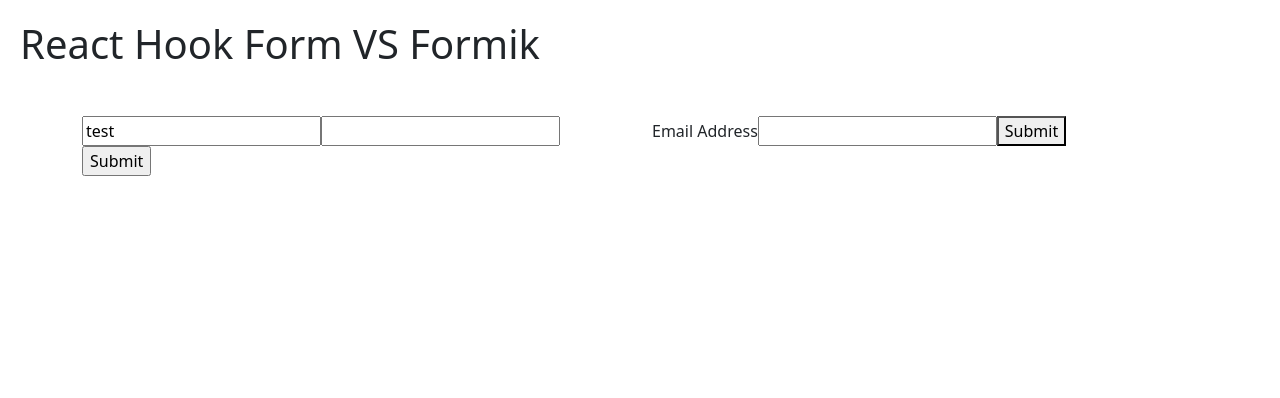
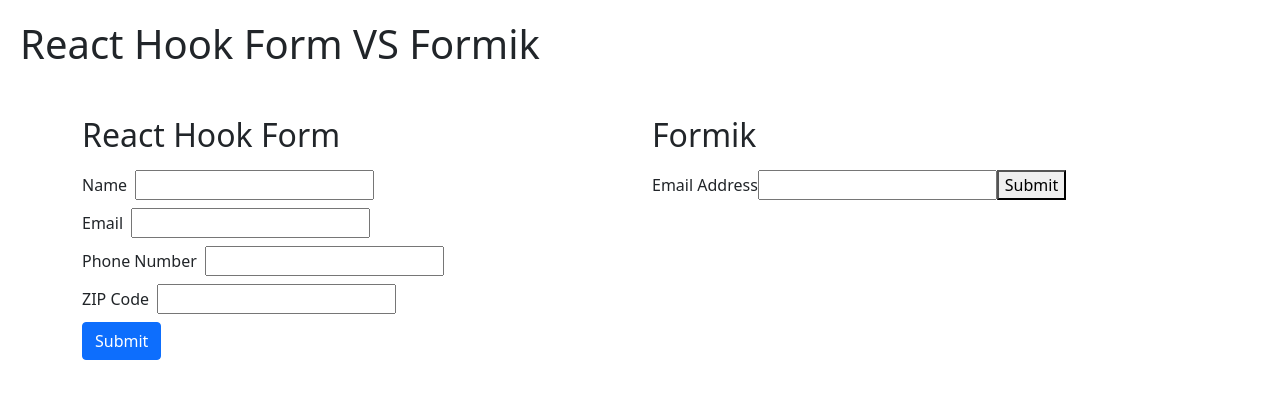
Before and after one commit to burlai/hook-form-vs-formik, a React (Vite) app: page / in a window 1280 px wide. Shown: the top 398 px of the page. Built offline with nearby package versions, Linux system fonts and the light colour scheme.

Commit message:
basic Hook Form

```diff
--- a/src/App.tsx
+++ b/src/App.tsx
@@ -10,9 +10,11 @@
       <section className="container">
         <div className="row">
           <section className="col-6">
+            <h2 className="h2 mb-3">React Hook Form</h2>
             <HookForm />
           </section>
           <section className="col-6">
+            <h2 className="h2 mb-3">Formik</h2>
             <Formik />
           </section>
         </div>
--- a/src/components/HookForm.tsx
+++ b/src/components/HookForm.tsx
@@ -1,37 +1,89 @@
+import React from "react";
 import { useForm, SubmitHandler } from "react-hook-form";
 
-type Inputs = {
-  example: string;
-  exampleRequired: string;
+type FormValues = {
+  name: string;
+  email: string;
+  phoneNumber: string;
+  zipCode: string;
 };
 
-const HookForm: React.FC = () => {
+const FormComponent: React.FC = () => {
   const {
     register,
     handleSubmit,
-    watch,
     formState: { errors },
-  } = useForm<Inputs>();
+  } = useForm<FormValues>();
 
-  const onSubmit: SubmitHandler<Inputs> = (data) =>
-    alert(JSON.stringify(data, null, 2));
-
-  console.log(watch("example")); // watch input value by passing the name of it
+  const onSubmit: SubmitHandler<FormValues> = (data) => {
+    console.log(data);
+  };
 
   return (
-    /* "handleSubmit" will validate your inputs before invoking "onSubmit" */
     <form onSubmit={handleSubmit(onSubmit)}>
-      {/* register your input into the hook by invoking the "register" function */}
-      <input defaultValue="test" {...register("example")} />
-
-      {/* include validation with required or other standard HTML validation rules */}
-      <input {...register("exampleRequired", { required: true })} />
-      {/* errors will return when field validation fails  */}
-      {errors.exampleRequired && <span>This field is required</span>}
-
-      <input type="submit" />
+      <div className="mb-2">
+        <label htmlFor="name" className="me-2">
+          Name
+        </label>
+        <input
+          type="text"
+          id="name"
+          {...register("name", { required: "Name is required" })}
+        />
+        {errors.name && (
+          <span className="invalid-feedback">{errors.name.message}</span>
+        )}
+      </div>
+      <div className="mb-2">
+        <label htmlFor="email" className="me-2">
+          Email
+        </label>
+        <input
+          type="email"
+          id="email"
+          {...register("email", {
+            required: "Email is required",
+            pattern: {
+              value: /^[A-Z0-9._%+-]+@[A-Z0-9.-]+\.[A-Z]{2,}$/i,
+              message: "Invalid email address",
+            },
+          })}
+        />
+        {errors.email && (
+          <span className="invalid-feedback">{errors.email.message}</span>
+        )}
+      </div>
+      <div className="mb-2">
+        <label htmlFor="phoneNumber" className="me-2">
+          Phone Number
+        </label>
+        <input
+          type="tel"
+          id="phoneNumber"
+          {...register("phoneNumber", { required: "Phone number is required" })}
+        />
+        {errors.phoneNumber && (
+          <span className="invalid-feedback">{errors.phoneNumber.message}</span>
+        )}
+      </div>
+      <div className="mb-2">
+        <label htmlFor="zipCode" className="me-2">
+          ZIP Code
+        </label>
+        <input
+          type="text"
+          id="zipCode"
+          {...register("zipCode", { required: "ZIP code is required" })}
+        />
+        {errors.zipCode && (
+          <span className="invalid-feedback">{errors.zipCode.message}</span>
+        )}
+      </div>
+      <button className="btn btn-primary" type="submit">
+        Submit
+      </button>
     </form>
   );
 };
 
-export default HookForm;
+export default FormComponent;
```
